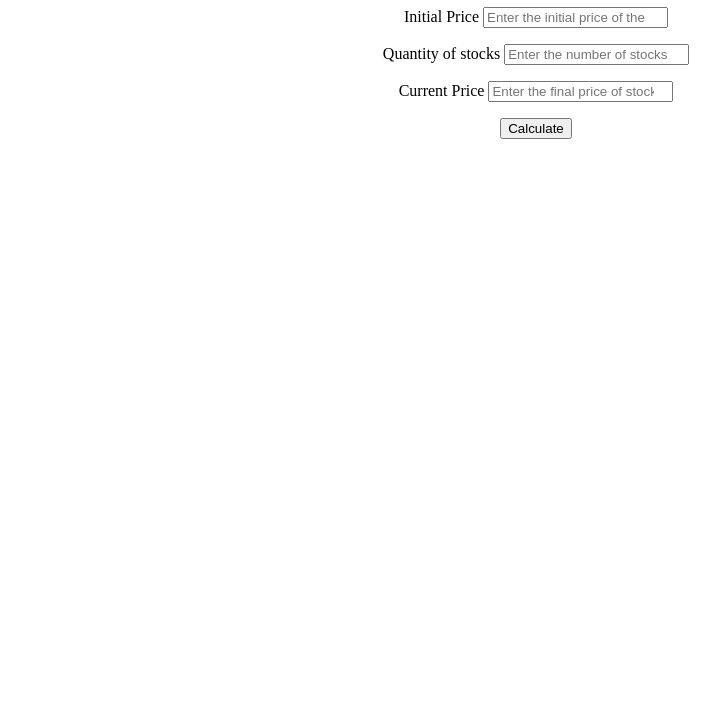
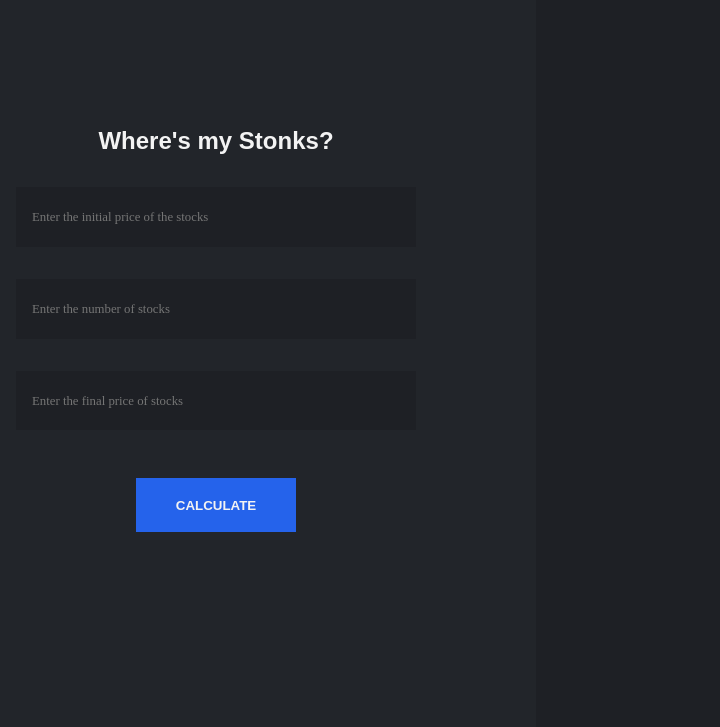
Before and after one commit to DhruvGahoi/stocks-purchase, a plain HTML site: page index.html in a window 1280 px wide. Shown: the part 73-800 px from the top of the page, without its empty margins (104-824 px from the left). Drawn offline with Linux system fonts and the light colour scheme.

Commit message:
some styling
And its all done...yayyyyyy!!!!

```diff
--- a/app.js
+++ b/app.js
@@ -19,19 +19,23 @@ function calculateProfitAndLoss(initial,quantity,current) {
         var loss = (initial - current)*quantity;
         var lossPercentage = (loss/initial)*100;
 
-        showOutput('Oops!! The loss is' ,loss, ' and the percent is ',lossPercentage,'%');
+        showOutput(`Oops!!🥲🥲 The loss is ${loss} and the percent is ${lossPercentage} %`);
+        outputBox.style.color = 'red';
     }
     else if (current>initial) {
         var profit  = (current - initial)*quantity;
         var profitPercentage = (profit/initial)*100;
 
-        showOutput('Whoopsieee!! The profit is ',profit, 'and the percent is ',profitPercentage, '%');
+        showOutput(`Whoopsieee!!🤑🥳 The profit is ${profit} and the percent is ${profitPercentage} %`);
+        outputBox.style.color = 'green';
     }
     else {
-        showOutput ('No pain No gain, No gain No pain');
+        showOutput ('No pain No gain🙂, No gain No pain🙂');
+        outputBox.style.color = 'white';
     }
 }
 function showOutput(message) {
+
     outputBox.innerHTML = message;
 
 }
--- a/index.html
+++ b/index.html
@@ -9,23 +9,28 @@
 </head>
 <body>
     <main>
+        <div class="leftside">
 
-        <h1>Where's my Stonks?</h1>
+        <h2>Where's my Stonks?</h2>
 
-        <label for="initial-price" >Initial Price
+        <label for="initial-price" >
             <input type="number" id="initial-price" placeholder="Enter the initial price of the stocks"
             />
         </label>
-        <label for="stocks-quantity">Quantity of stocks
+        <label for="stocks-quantity">
             <input type="number" id="stocks-quantity" placeholder="Enter the number of stocks"
             />
         </label>
-        <label for="current-price">Current Price
+        <label for="current-price">
             <input type="number" id="current-price" placeholder="Enter the final price of stocks"
             />
         </label>
+
         <button id="submit-btn">Calculate</button>
+    </div>
+        <div class="rightside">
         <div id="output-box"></div>
+        </div>
         <script src="app.js"></script>
     </main>
 
--- a/styles.css
+++ b/styles.css
@@ -6,3 +6,81 @@ label{
     display: block;
     padding-bottom: 1rem;
 }
+/* @import url('https://fonts.googleapis.com/css2?family=Poppins:ital,wght@0,100;0,300;0,400;0,500;0,600;1,100;1,200;1,300;1,400;1,500&display=swap'); */
+
+:root {
+	--primary-color: #f3f3f3;
+	--black-900: #1e2025;
+	--blue-600: #2563eb;
+	--black-800: #22252a;
+}
+
+* {
+	margin: 0;
+	padding: 0;
+	box-sizing: border-box;
+}
+
+body {
+	background-color: var(--primary-color);
+	font-family: 'Poppins', sans-serif;
+}
+
+h2 {
+	margin-bottom: 2rem;
+	color: var(--primary-color);
+}
+
+main {
+	display: flex;
+	height: 100vh;
+}
+
+.leftside {
+	background-color: var(--black-800);
+	width: 50%;
+	text-align: center;
+	padding-top: 25vh;
+}
+
+.rightside {
+	background-color: var(--black-900);
+	width: 50%;
+	text-align: center;
+	display: flex;
+	justify-content: center;
+}
+
+.rightside > div {
+	width: 70%;
+	margin: auto;
+	font-size: 2rem;
+	color: var(--primary-color);
+}
+
+input {
+	border: none;
+	background-color: var(--black-900);
+	padding: 1.4rem 1rem;
+	font-size: 0.8rem;
+	margin-bottom: 1rem;
+	width: 25rem;
+	color: var(--primary-color);
+}
+
+input::placeholder {
+	font-family: 'Poppins';
+	font-size: 0.8rem;
+}
+
+button {
+	border: none;
+	background-color: var(--blue-600);
+	color: var(--primary-color);
+	font-weight: 700;
+	padding: 1.2rem;
+	text-transform: uppercase;
+	cursor: pointer;
+	width: 10rem;
+	margin-top: 1rem;
+}
```
